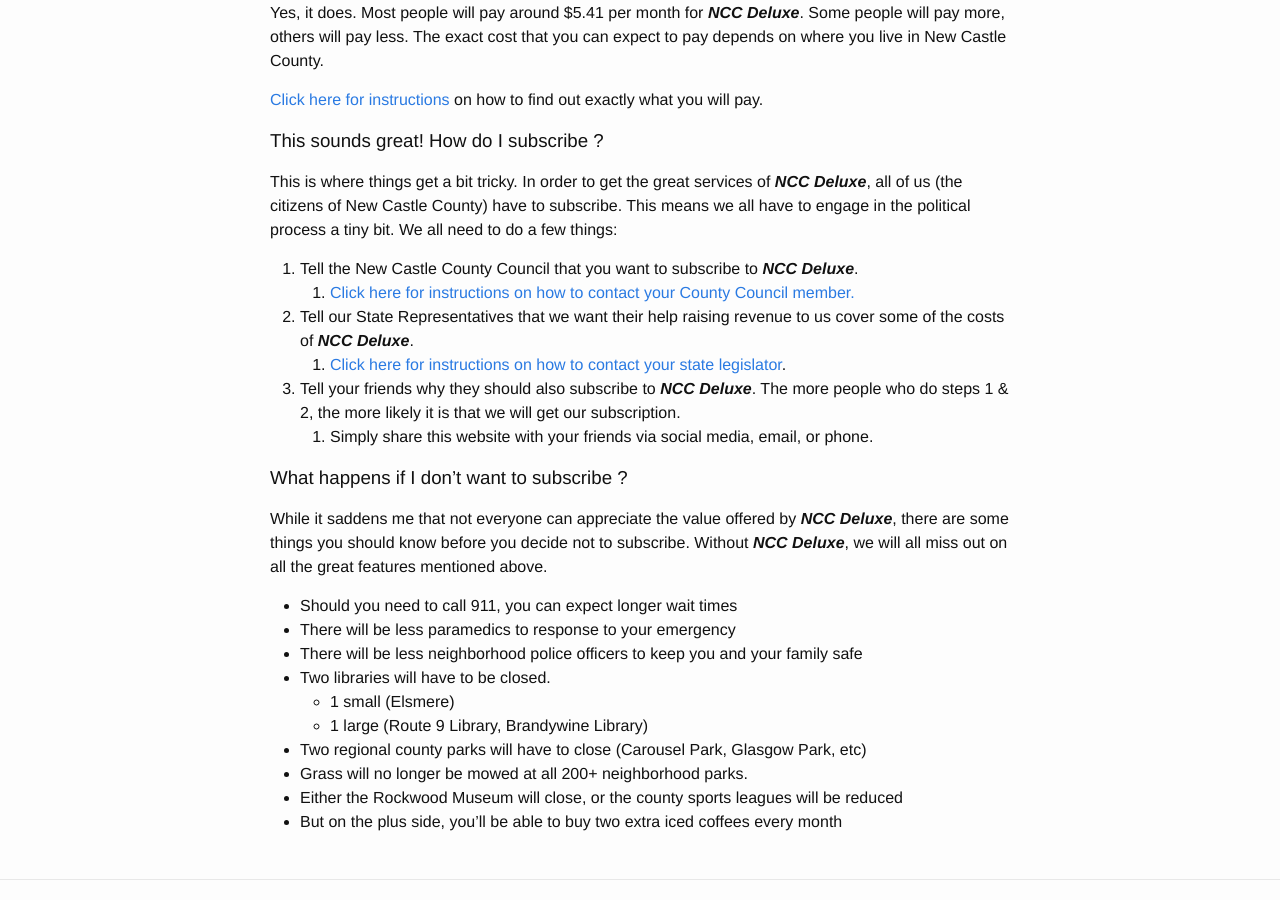
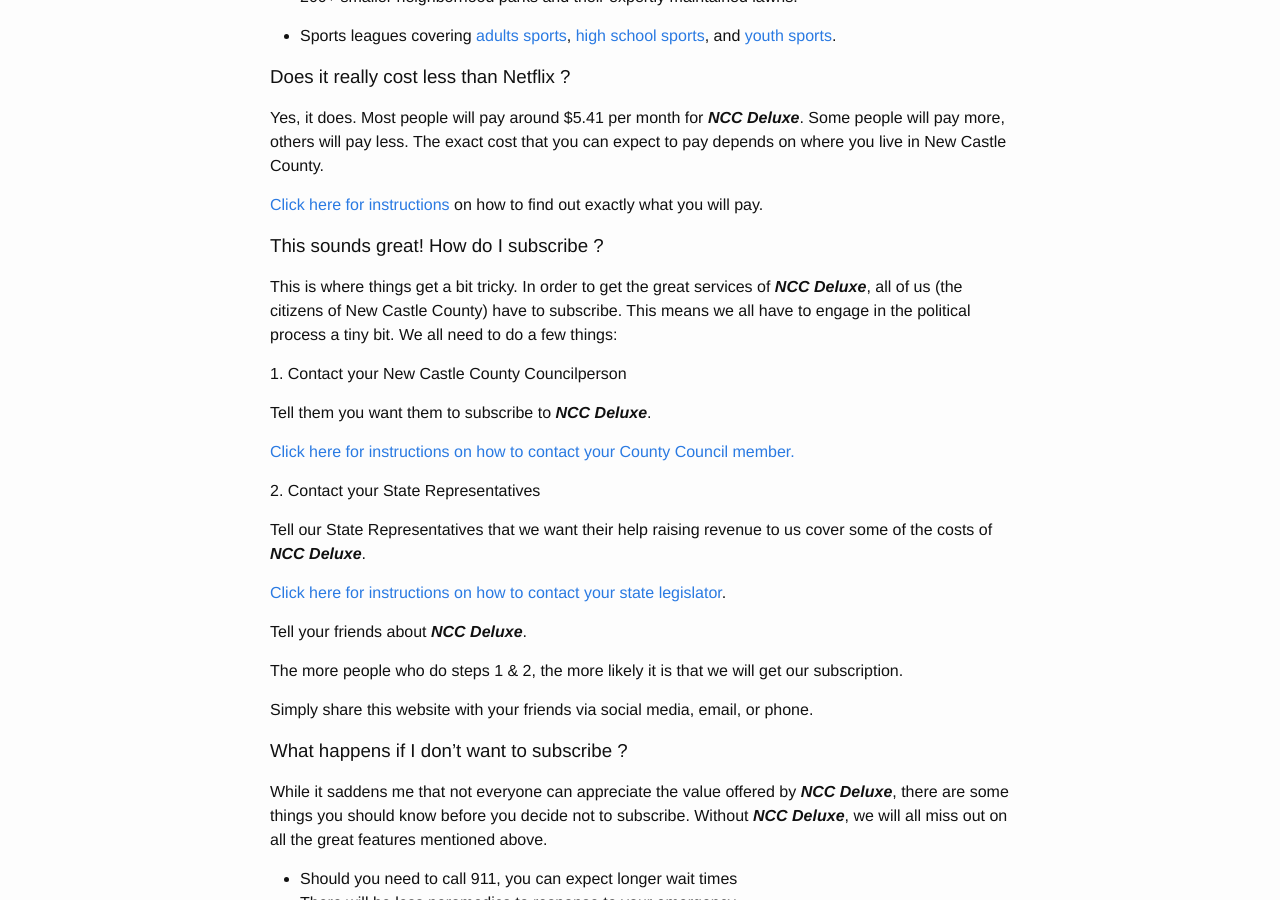
Before and after one commit to wstabosz/nccsos, a Jekyll site: the page built from index.markdown, in a window 1280 px wide and 900 px high, scrolled down 1678 px. Built offline with Jekyll 4.4.1, drawn with Linux system fonts in a browser that asks for light colours.

Commit message:
Updated Index

```diff
--- a/index.markdown
+++ b/index.markdown
@@ -8,74 +8,76 @@
 
 ![would-you-rather.png](/uploads/would-you-rather.png)
 
-Imagine if you could have better libraries, parks, and public safety right here in our very own New Castle County, and all for less than the cost of your monthly _Netflix_ subscription?
+Imagine if you could have better libraries, parks, and public safety right here in our very own New Castle County, and all for less than the cost of your monthly *Netflix* subscription?
 
-I'm asking you to join me in subscribing to a package of services I like to call **_NCC Deluxe_** .
+I'm asking you to join me in subscribing to a package of services I like to call ***NCC Deluxe*** .
 
+### What is ***NCC Deluxe*** ?
 
-### What is **_NCC Deluxe_** ?
+Think of ***NCC Deluxe*** as a service that improves the quality-of-life for all residents of New Castle County. It has features that are so amazing, you will not believe the value you get for your money when you subscribe. Feature such as ….
 
-Think of **_NCC Deluxe_** as a service that improves the quality-of-life for all residents of New Castle County. It has features that are so amazing, you will not believe the value you get for your money when you subscribe. Feature such as ….
+*Public Safety* features:
 
-_Public Safety_ features:
+* Faster 911 and paramedic response times
 
+* Police officers who engage with communities to keep neighborhoods safe.
 
-*   Faster 911 and paramedic response times
-*   Police officers who engage with communities to keep neighborhoods safe.
-*   If you have a cardiac arrest in NCC, and someone calls 911, you've got a 30% better chance of surviving than in many other parts of the country.
+* If you have a cardiac arrest in NCC, and someone calls 911, you've got a 30% better chance of surviving than in many other parts of the country.
 
-_Educational_ features:
+*Educational* features:
 
+* The [Route 9 Library and Innovation Center](http://www.nccde.org/1389/Route-9-Library-Innovation-Center) - Come for the Lego play room, stay for the 3D printer and laser cutter.
 
+* Other greats major libraries such as the [Brandywine Hundred Library](http://www.nccde.org/294/Brandywine-Hundred-Library)
 
-*   The [Route 9 Library and Innovation Center](http://www.nccde.org/1389/Route-9-Library-Innovation-Center) - Come for the Lego play room, stay for the 3D printer and laser cutter.
-*   Other greats major libraries such as the [Brandywine Hundred Library](http://www.nccde.org/294/Brandywine-Hundred-Library)
-*   Neighborhood libraries like the [Elsmere Library](http://www.nccde.org/327/Elsmere-Library)
-*   The historical [Rockwood Museum](http://nccde.org/431/Rockwood-Park-Museum)
+* Neighborhood libraries like the [Elsmere Library](http://www.nccde.org/327/Elsmere-Library)
 
-_Recreational_ features:
+* The historical [Rockwood Museum](http://nccde.org/431/Rockwood-Park-Museum)
 
+*Recreational* features:
 
+* Premier regional public parks like [Glasgow Park](http://www.nccde.org/912/Glasgow-Regional-Park) and [Carousel Park](http://www.nccde.org/425/Carousel-Park-Equestrian-Center)
 
-*   Premier regional public parks like [Glasgow Park](http://www.nccde.org/912/Glasgow-Regional-Park) and [Carousel Park](http://www.nccde.org/425/Carousel-Park-Equestrian-Center)
-*   200+ smaller neighborhood parks and their expertly maintained lawns.
-*   Sports leagues covering [adults sports](http://www.nccde.org/513/Adult-Sports), [high school sports](http://www.nccde.org/514/High-School-Sports), and [youth sports](http://www.nccde.org/515/Youth-Sports).
+* 200\+ smaller neighborhood parks and their expertly maintained lawns.
 
+* Sports leagues covering [adults sports](http://www.nccde.org/513/Adult-Sports), [high school sports](http://www.nccde.org/514/High-School-Sports), and [youth sports](http://www.nccde.org/515/Youth-Sports).
 
 ### Does it really cost less than Netflix ?
 
-
-Yes, it does. Most people will pay around $5.41 per month for **_NCC Deluxe_**. Some people will pay more, others will pay less. The exact cost that you can expect to pay depends on where you live in New Castle County.
-
+Yes, it does. Most people will pay around $5.41 per month for ***NCC Deluxe***. Some people will pay more, others will pay less. The exact cost that you can expect to pay depends on where you live in New Castle County.
 
 [Click here for instructions](/how-much-will-a-monthly-subscription-to-ncc-deluxe-cost-me) on how to find out exactly what you will pay.
 
-
 ### This sounds great! How do I subscribe ?
 
-This is where things get a bit tricky. In order to get the great services of **_NCC Deluxe_**, all of us (the citizens of New Castle County) have to subscribe. This means we all have to engage in the political process a tiny bit. We all need to do a few things:
+This is where things get a bit tricky. In order to get the great services of ***NCC Deluxe***, all of us (the citizens of New Castle County) have to subscribe. This means we all have to engage in the political process a tiny bit. We all need to do a few things:
 
+#### 1. Contact your New Castle County Councilperson
+Tell them you want them to subscribe to ***NCC Deluxe***.
 
-1.  Tell the New Castle County Council that you want to subscribe to **_NCC Deluxe_**.
-    1.  [Click here for instructions on how to contact your County Council member.](/contact-your-ncc-council-member)
-1.  Tell our State Representatives that we want their help raising revenue to us cover some of the costs of **_NCC Deluxe_**.
-    1.  [Click here for instructions on how to contact your state legislator](/contact-your-state-legislature).
-1.  Tell your friends why they should also subscribe to **_NCC Deluxe_**. The more people who do steps 1 & 2, the more likely it is that we will get our subscription.
-    1.  Simply share this website with your friends via social media, email, or phone.
+[Click here for instructions on how to contact your County Council member.](/contact-your-ncc-council-member)
 
+#### 2. Contact your State Representatives
+Tell our State Representatives that we want their help raising revenue to us cover some of the costs of ***NCC Deluxe***.
+
+[Click here for instructions on how to contact your state legislator](/contact-your-state-legislature).
+
+#### Tell your friends about ***NCC Deluxe***.
+The more people who do steps 1 & 2, the more likely it is that we will get our subscription.
+
+Simply share this website with your friends via social media, email, or phone.
 
 ### What happens if I don't want to subscribe ?
 
-While it saddens me that not everyone can appreciate the value offered by **_NCC Deluxe_**, there are some things you should know before you decide not to subscribe. Without **_NCC Deluxe_**, we will all miss out on all the great features mentioned above.
+While it saddens me that not everyone can appreciate the value offered by ***NCC Deluxe***, there are some things you should know before you decide not to subscribe. Without ***NCC Deluxe***, we will all miss out on all the great features mentioned above.
 
-
-*   Should you need to call 911, you can expect longer wait times
-*   There will be less paramedics to response to your emergency
-*   There will be less neighborhood police officers to keep you and your family safe
-*   Two libraries will have to be closed.
-    *   1 small (Elsmere)
-    *   1 large (Route 9 Library, Brandywine Library)
-*   Two regional county parks will have to close (Carousel Park, Glasgow Park, etc)
-*   Grass will no longer be mowed at all 200+ neighborhood parks.
-*   Either the Rockwood Museum will close, or the county sports leagues will be reduced
-*   But on the plus side, you'll be able to buy two extra iced coffees every month
+* Should you need to call 911, you can expect longer wait times
+* There will be less paramedics to response to your emergency
+* There will be less neighborhood police officers to keep you and your family safe
+* Two libraries will have to be closed.
+  * 1 small (Elsmere)
+  * 1 large (Route 9 Library, Brandywine Library)
+* Two regional county parks will have to close (Carousel Park, Glasgow Park, etc)
+* Grass will no longer be mowed at all 200\+ neighborhood parks.
+* Either the Rockwood Museum will close, or the county sports leagues will be reduced
+* But on the plus side, you'll be able to buy two extra iced coffees every month
```
